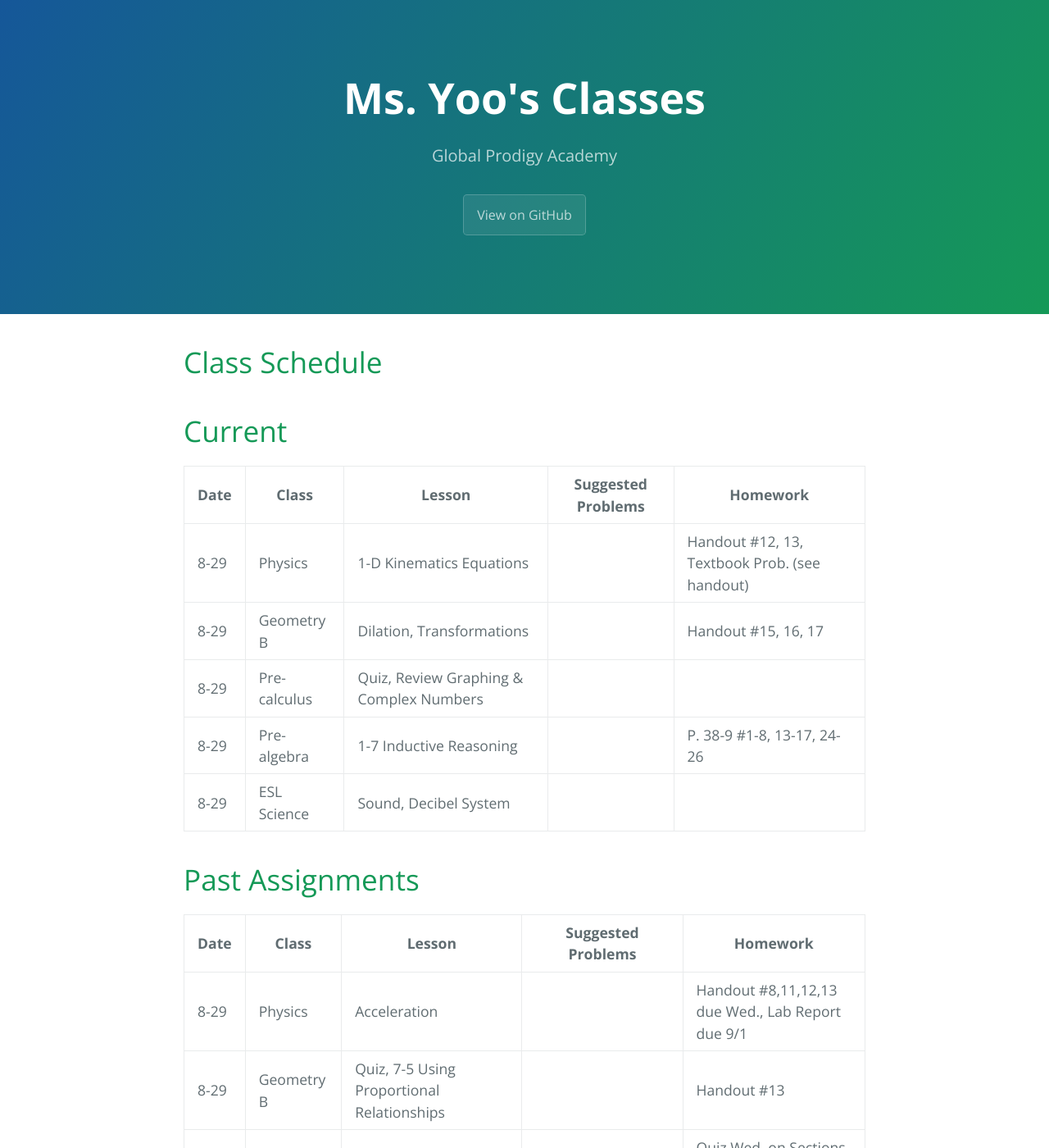
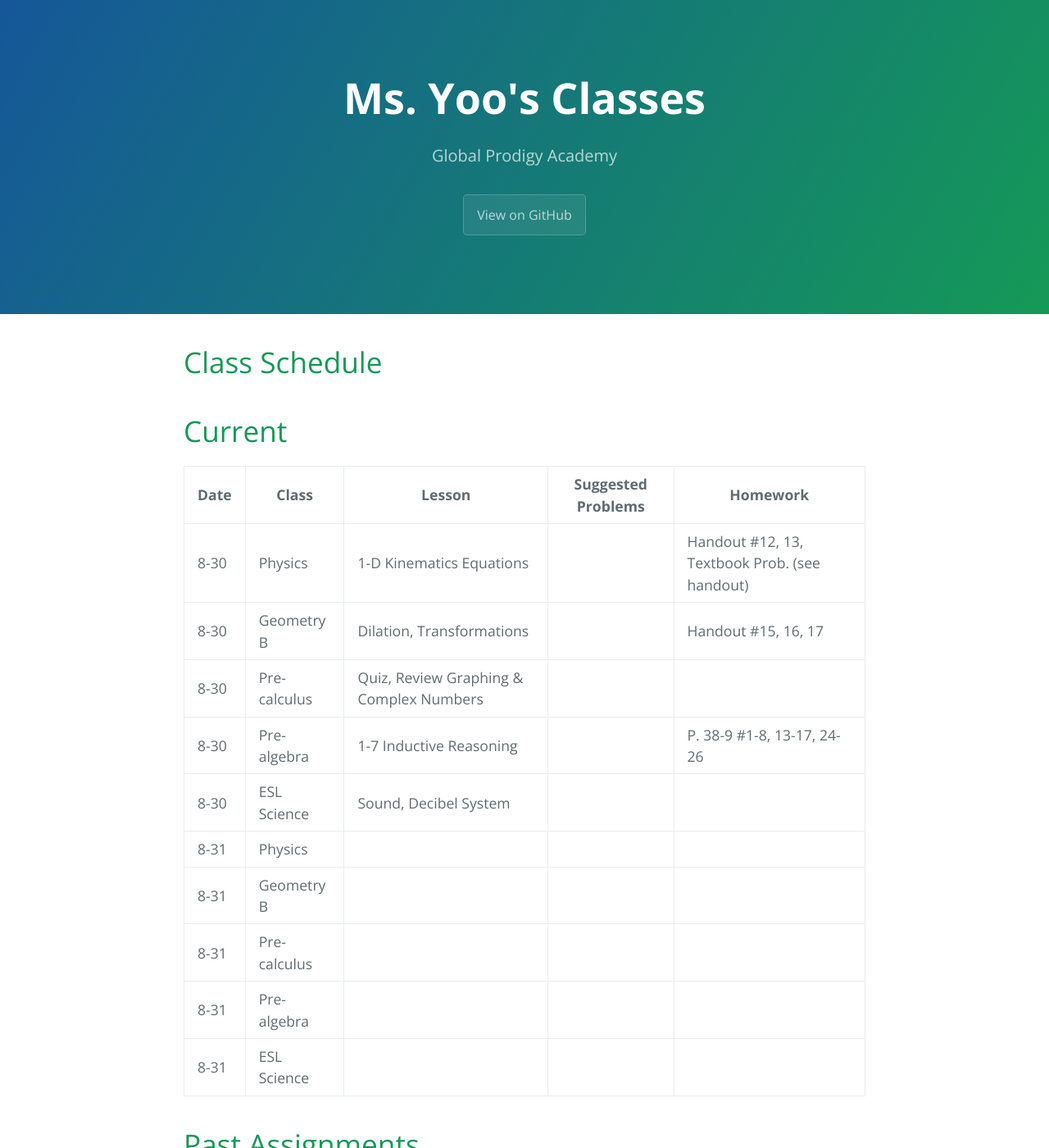
Before and after one commit to gpayoo/gpayoo, a Jekyll site: the page built from index.md, in a window 1280 px wide and 1400 px high. Shown: the whole window at 82% size. Built offline with Jekyll 4.4.1, drawn with Linux system fonts in a browser that asks for light colours; our own code applies the rules of GitHub Pages for plain Markdown files.

Commit message:
Update index.md

```diff
--- a/index.md
+++ b/index.md
@@ -9,11 +9,16 @@ layout: default
 
 | Date | Class | Lesson | Suggested Problems | Homework |
 | ---- | ----- | ------ | -------- | ---
-| 8-29 | Physics | 1-D Kinematics Equations | |  Handout #12, 13, Textbook Prob. (see handout)
-| 8-29 | Geometry B | Dilation, Transformations | | Handout #15, 16, 17 |
-| 8-29 | Pre-calculus | Quiz, Review Graphing & Complex Numbers |  |
-| 8-29 | Pre-algebra | 1-7 Inductive Reasoning| | P. 38-9 #1-8, 13-17, 24-26 |
-| 8-29 | ESL Science | Sound, Decibel System |  |
+| 8-30 | Physics | 1-D Kinematics Equations | |  Handout #12, 13, Textbook Prob. (see handout)
+| 8-30 | Geometry B | Dilation, Transformations | | Handout #15, 16, 17 |
+| 8-30 | Pre-calculus | Quiz, Review Graphing & Complex Numbers |  |
+| 8-30 | Pre-algebra | 1-7 Inductive Reasoning| | P. 38-9 #1-8, 13-17, 24-26 |
+| 8-30 | ESL Science | Sound, Decibel System |  |
+| 8-31 | Physics |  | |
+| 8-31 | Geometry B |  | |  |
+| 8-31 | Pre-calculus |  |  |
+| 8-31 | Pre-algebra || | |
+| 8-31 | ESL Science |  |  |
 
 
 # [](#header-2) Past Assignments
```
